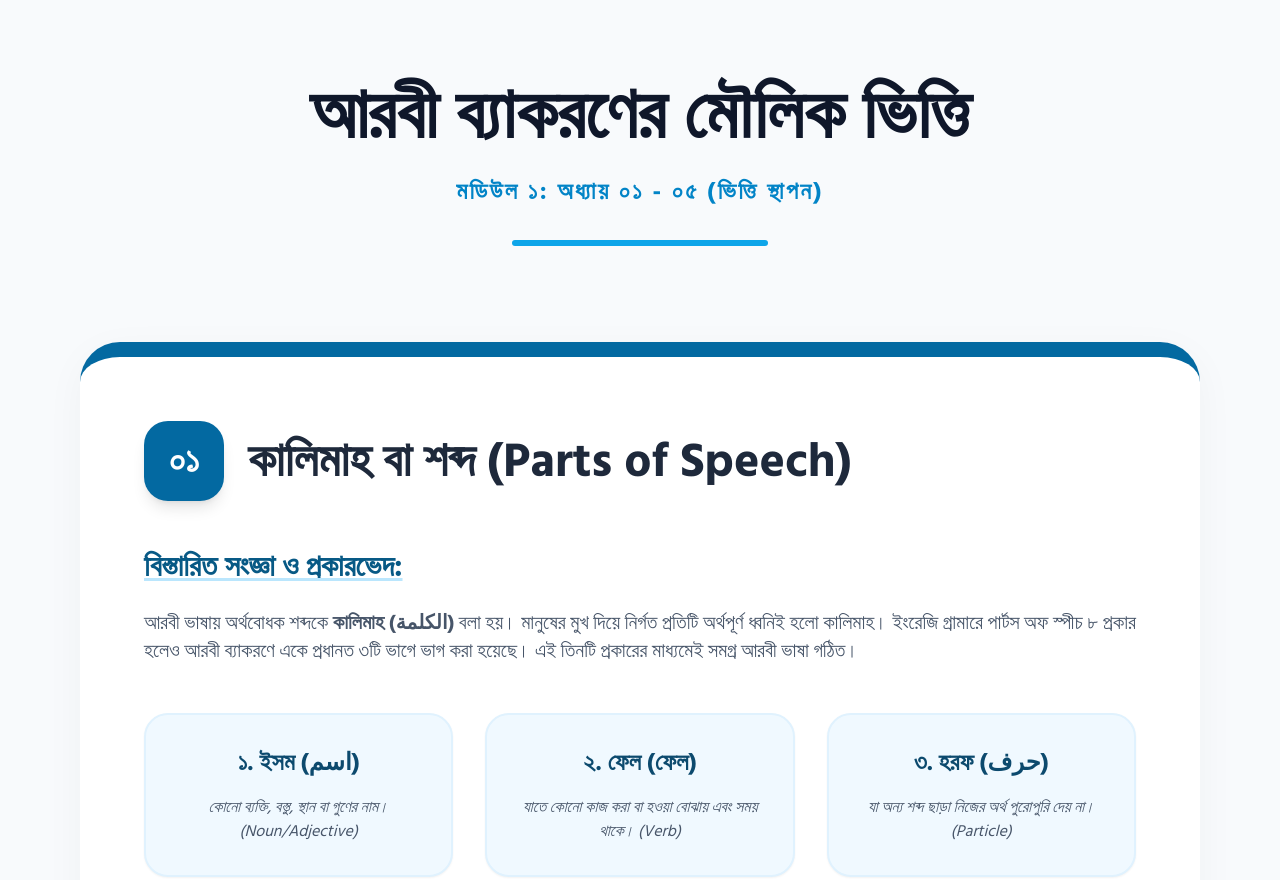
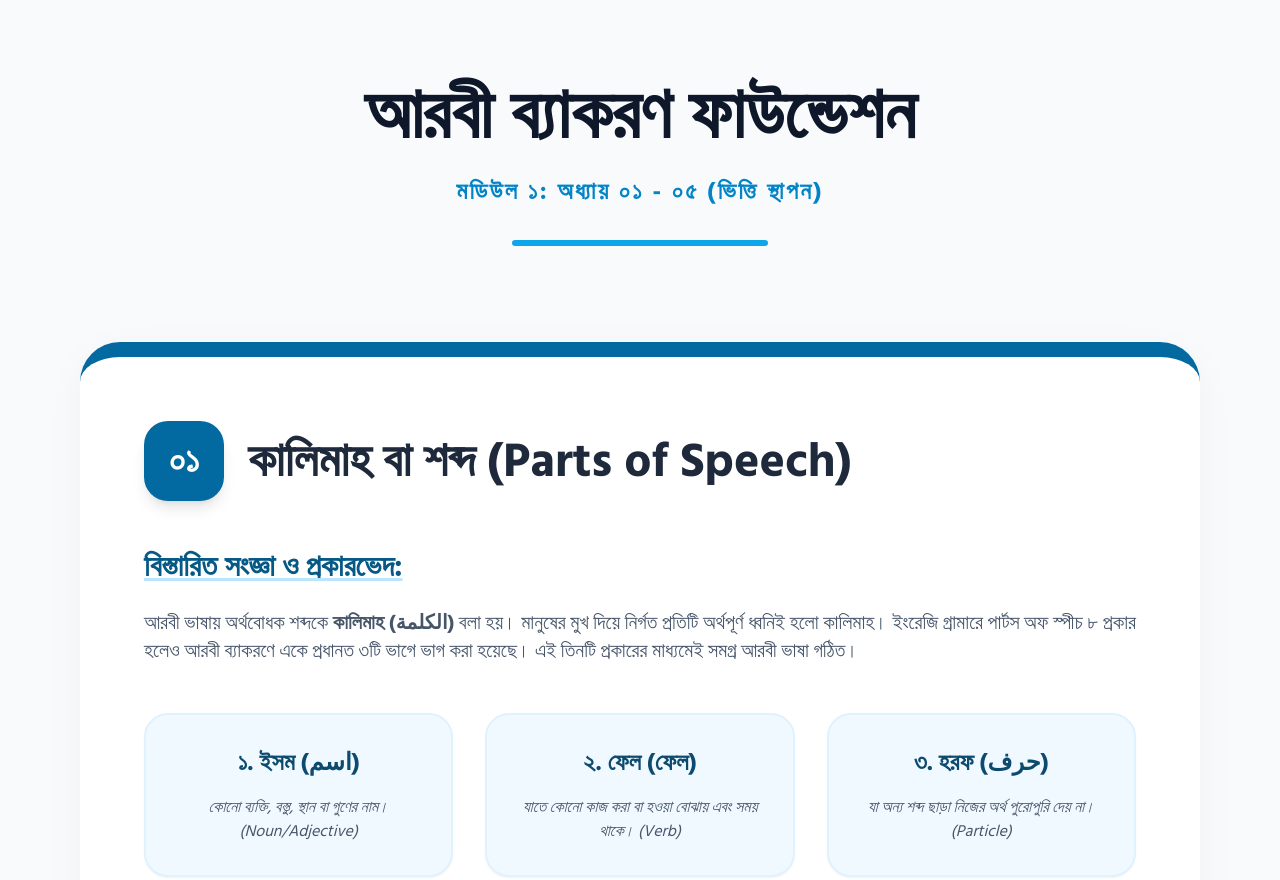
Before and after one commit to AnisurRahmanJU/Arabic-Grammar, a plain HTML site: page chapter1-5.html in a window 1280 px wide. Shown: the top 880 px of the page. Drawn offline with nearby package versions, Linux system fonts and the light colour scheme.

Commit message:
Update chapter1-5.html

```diff
--- a/chapter1-5.html
+++ b/chapter1-5.html
@@ -3,7 +3,7 @@
 <head>
     <meta charset="UTF-8">
     <meta name="viewport" content="width=device-width, initial-scale=1.0">
-    <title>অধ্যায় ১-৫: আরবী ব্যাকরণের মৌলিক ভিত্তি - পূর্ণাঙ্গ মডিউল</title>
+    <title>অধ্যায় ১-৫: আরবী ব্যাকরণের ভিত্তি</title>
     <script src="https://cdn.tailwindcss.com"></script>
     <link href="https://fonts.googleapis.com/css2?family=Amiri:wght@400;700&family=Hind+Siliguri:wght@300;400;500;600;700&display=swap" rel="stylesheet">
     <style>
@@ -25,7 +25,7 @@
 
     <div class="max-w-6xl mx-auto">
         <header class="text-center mb-24">
-            <h1 class="text-7xl font-black text-slate-900 mb-6">আরবী ব্যাকরণের মৌলিক ভিত্তি</h1>
+            <h1 class="text-7xl font-black text-slate-900 mb-6">আরবী ব্যাকরণ ফাউন্ডেশন</h1>
             <p class="text-2xl text-sky-600 font-bold tracking-widest uppercase">মডিউল ১: অধ্যায় ০১ - ০৫ (ভিত্তি স্থাপন)</p>
             <div class="h-1.5 w-64 bg-sky-500 mx-auto mt-8 rounded-full"></div>
         </header>
```
